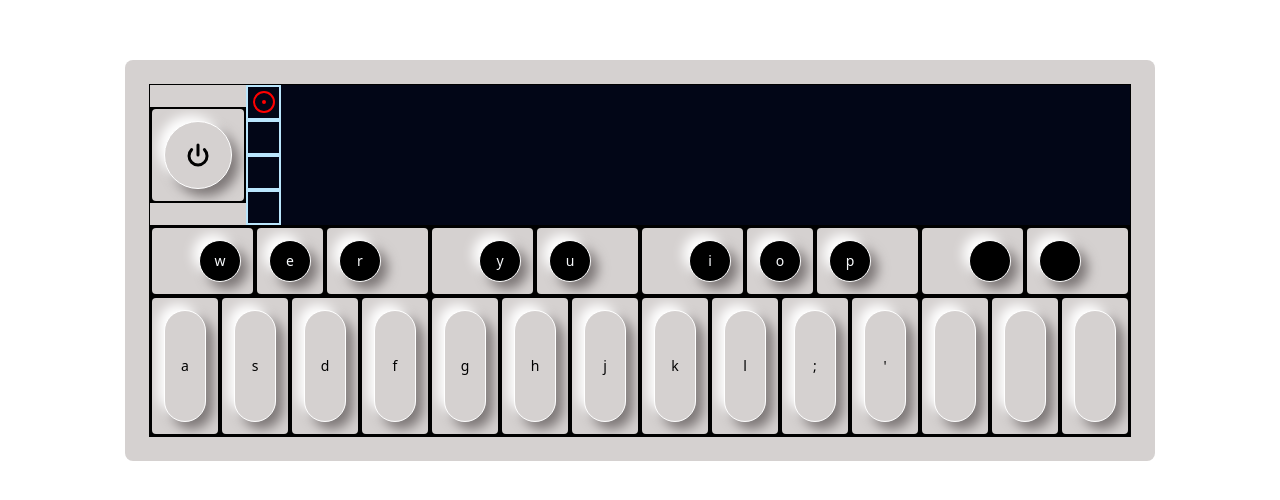
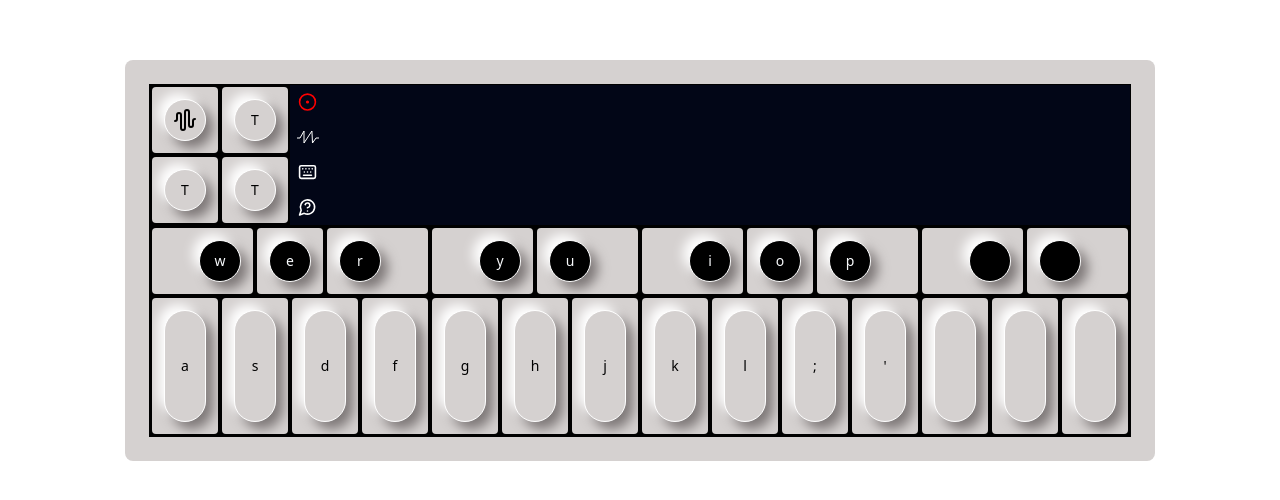
Before and after one commit to royledford/piano, a React (Vite) app: page / in a window 1280 px wide. Shown: the part 140-640 px from the top of the page. Built offline with nearby package versions, Linux system fonts and the light colour scheme.

Commit message:
Redo display, add icons, remove power button, refactor keyMap to toneMap

```diff
--- a/src/Types.ts
+++ b/src/Types.ts
@@ -18,7 +18,7 @@ export type ToneMapType = {
 
 export type OnKeyHandler = (
   e: React.MouseEvent<HTMLButtonElement>,
-  map: ToneMapType,
+  map: ToneMapType
 ) => void
 
 export interface MusicKeyProps {
@@ -31,3 +31,10 @@ export interface MusicKeyProps {
   style?: {}
   children?: ReactNode | undefined
 }
+
+// Device Provider Types
+export type DeviceState = {
+  oscType: 'sine' | 'square' | 'triangle' | 'sawtooth'
+  toneUnisonWidth: number
+  volume: number
+}
--- /dev/null
+++ b/src/components/Button/Button.tsx
@@ -0,0 +1,38 @@
+import { ReactElement, PropsWithChildren, ReactEventHandler } from 'react'
+import { Button as ShadButton } from '@/components/ui/button'
+
+type ButtonProps = {
+  onClick: ReactEventHandler<HTMLButtonElement>
+  className: string
+  style: object
+}
+
+// Display a full sized key
+export default function Button({
+  onClick,
+  className = '',
+  style = {},
+  children,
+}: PropsWithChildren & ButtonProps): ReactElement {
+  return (
+    <ShadButton
+      className={`${className} w-[70px] h-[70px] group border-2  border-black  p-0 flex rounded-none bg-black text-black`}
+      style={style}
+      onClick={onClick}
+    >
+      <div
+        className={`hover:bg-[#c4c0be] bg-[#D5D1D0] overflow-hidden flex items-center p-[12px] h-full w-full rounded-sm`}
+      >
+        <div
+          className={`bg-[#D5D1D0]
+          shadow-[-7px_-7px_12px_-1px_#fff,7px_7px_12px_#7D7777]
+          group-active:shadow-[-3px_-3px_3px_#fff,3px_3px_3px_#7D7777]
+          border-white
+          border rounded-full flex justify-center items-center h-full w-[42px]`}
+        >
+          {children}
+        </div>
+      </div>
+    </ShadButton>
+  )
+}
--- a/src/components/Display/Display.tsx
+++ b/src/components/Display/Display.tsx
@@ -1,5 +1,12 @@
-import { CircleDot } from 'lucide-react'
-import { PropsWithChildren } from 'react'
+import {
+  CircleDot,
+  AudioWaveform,
+  Keyboard,
+  MessageCircleQuestion,
+} from 'lucide-react'
+import { AudioWaveformSawtooth } from '@/components/Icons'
+
+import { PropsWithChildren, ReactElement } from 'react'
 
 // Display for keyboard
 export default function Display({
@@ -11,21 +18,21 @@ export default function Display({
       className={`${className ? className : ''} w-full h-[140px] bg-slate-950`}
     >
       <div className="flex flex-col h-full">
-        <div className="border-sky-200 border-2 w-[35px] h-[35px] flex justify-center items-center">
-          <CircleDot color="red" />
-        </div>
-        <div className="border-sky-200 border-2 w-[35px] h-[35px]"></div>
-        <div className="border-sky-200 border-2 w-[35px] h-[35px]"></div>
-        <div className="border-sky-200 border-2 w-[35px] h-[35px]"></div>
+        <IconDisplay render={<CircleDot color="red" />} />
+        <IconDisplay
+          render={<AudioWaveformSawtooth color="white" strokeWidth={1} />}
+        />
+        <IconDisplay render={<Keyboard color="white" />} />
+        <IconDisplay render={<MessageCircleQuestion color="white" />} />
       </div>
     </div>
   )
 }
 
-function IconDisplay({ children }: PropsWithChildren) {
+function IconDisplay({ render }: { render: ReactElement }) {
   return (
-    <div className="border-sky-200 border-2 w-[35px] h-[35px] flex justify-center items-center">
-      <CircleDot color="red" />
+    <div className="w-[35px] h-[35px] flex justify-center items-center p-2">
+      {render}
     </div>
   )
 }
--- /dev/null
+++ b/src/components/Icons/AudioWaveformSawtooth.tsx
@@ -0,0 +1,18 @@
+import { IconWrapper, IconProps } from './IconWrapper'
+
+export const AudioWaveformSawtooth = ({
+  iconName,
+  color = 'black',
+  strokeWidth = 2,
+  ...rest
+}: IconProps) => {
+  return (
+    <IconWrapper iconName="AudioWaveformSawtooth" {...rest}>
+      <path
+        d="M1 13H4L8 6V18L15.9093 6L16.5 18L20 13H23"
+        stroke={color}
+        strokeWidth={strokeWidth}
+      />
+    </IconWrapper>
+  )
+}
--- /dev/null
+++ b/src/components/Icons/AudioWaveformSine.tsx
@@ -0,0 +1,20 @@
+import { IconWrapper, IconProps } from './IconWrapper'
+
+export const AudioWaveformSine = ({
+  iconName,
+  color = 'black',
+  strokeWidth = 2,
+  ...rest
+}: IconProps) => {
+  return (
+    <IconWrapper iconName="AudioWaveformSine" {...rest}>
+      <path
+        d="M2 13.0001C2.53043 13.0001 3.03914 12.7894 3.41421 12.4143C3.78929 12.0392 4 11.5305 4 11.0001V7.00009C4 6.46966 4.21071 5.96095 4.58579 5.58588C4.96086 5.21081 5.46957 5.00009 6 5.00009C6.53043 5.00009 7.03914 5.21081 7.41421 5.58588C7.78929 5.96095 8 6.46966 8 7.00009V17.0001C8 17.5305 8.21071 18.0392 8.58579 18.4143C8.96086 18.7894 9.46957 19.0001 10 19.0001C10.5304 19.0001 11.0391 18.7894 11.4142 18.4143C11.7893 18.0392 12 17.5305 12 17.0001V7C12 6.46957 12.2107 5.96086 12.5858 5.58579C12.9609 5.21071 13.4696 5 14 5C14.5304 5 15.0391 5.21071 15.4142 5.58579C15.7893 5.96086 16 6.46957 16 7V17.0001C16 17.5305 16.2107 18.0392 16.5858 18.4143C16.9609 18.7894 17.4696 19.0001 18 19.0001C18.5304 19.0001 19.0391 18.7894 19.4142 18.4143C19.7893 18.0392 20 17.5305 20 17.0001V13.0001C20 12.4697 20.2107 11.961 20.5858 11.5859C20.9609 11.2108 21.4696 11.0001 22 11.0001"
+        stroke={color}
+        strokeWidth={strokeWidth}
+        strokeLinecap="round"
+        strokeLinejoin="round"
+      />
+    </IconWrapper>
+  )
+}
--- /dev/null
+++ b/src/components/Icons/AudioWaveformSquare.tsx
@@ -0,0 +1,18 @@
+import { IconWrapper, IconProps } from './IconWrapper'
+
+export const AudioWaveformSquare = ({
+  iconName,
+  color = 'black',
+  strokeWidth = 2,
+  ...rest
+}: IconProps) => {
+  return (
+    <IconWrapper iconName="AudioWaveformSquare" {...rest}>
+      <path
+        d="M1 13H4V5H8V19H12V5H15.8185L16 19H20V13H23"
+        stroke={color}
+        strokeWidth={strokeWidth}
+      />
+    </IconWrapper>
+  )
+}
--- /dev/null
+++ b/src/components/Icons/AudioWaveformTriangle.tsx
@@ -0,0 +1,18 @@
+import { IconWrapper, IconProps } from './IconWrapper'
+
+export const AudioWaveformTriangle = ({
+  iconName,
+  color = 'black',
+  strokeWidth = 2,
+  ...rest
+}: IconProps) => {
+  return (
+    <IconWrapper iconName="AudioWaveformTriangle" {...rest}>
+      <path
+        d="M1 13H4L6 6L10 18L13.9093 6L18 18L20 13H23"
+        stroke={color}
+        strokeWidth={strokeWidth}
+      />
+    </IconWrapper>
+  )
+}
--- /dev/null
+++ b/src/components/Icons/IconWrapper.tsx
@@ -0,0 +1,48 @@
+import type { HTMLAttributes, PropsWithChildren } from 'react'
+
+interface Props {
+  iconName: string
+  color?: string
+  size?: number
+  strokeWidth?: number
+  className?: string
+  rotate?: number
+}
+
+export type IconProps = PropsWithChildren & Props
+
+export const IconWrapper = ({
+  iconName,
+  color = 'black',
+  size = 24,
+  strokeWidth = 2,
+  className,
+  rotate,
+  children,
+  ...rest
+}: IconProps) => {
+  return (
+    <div
+      className={className}
+      aria-label={iconName}
+      role="img"
+      style={{
+        display: 'flex',
+        justifyContent: 'center',
+        alignItems: 'center',
+        transform: rotate ? `rotate(${rotate}deg)` : undefined,
+      }}
+      {...rest}
+    >
+      <svg
+        width={size}
+        height={size}
+        viewBox={`0 0 ${size} ${size}`}
+        fill="none"
+        xmlns="http://www.w3.org/2000/svg"
+      >
+        {children}
+      </svg>
+    </div>
+  )
+}
--- /dev/null
+++ b/src/components/Icons/index.ts
@@ -0,0 +1,11 @@
+import { AudioWaveformSawtooth } from './AudioWaveformSawtooth'
+import { AudioWaveformSine } from './AudioWaveformSine'
+import { AudioWaveformSquare } from './AudioWaveformSquare'
+import { AudioWaveformTriangle } from './AudioWaveformTriangle'
+
+export {
+  AudioWaveformSawtooth,
+  AudioWaveformSine,
+  AudioWaveformSquare,
+  AudioWaveformTriangle,
+}
--- a/src/components/Key/Key.tsx
+++ b/src/components/Key/Key.tsx
@@ -1,4 +1,4 @@
-import { ReactElement, useMemo } from 'react'
+import { ReactElement, useMemo, useEffect, useState } from 'react'
 import KeyFull from './KeyFull'
 import KeySemi from './KeySemi'
 import { MusicKeyProps } from '@/Types'
@@ -10,10 +10,6 @@ type KeyProps = MusicKeyProps & {
 
 // Display a keyboard key
 export default function Key(props: KeyProps): ReactElement {
-  const temp = useMemo(() => {
-    return props.highlight ? 'blue' : 'red'
-  }, [])
-
   if (props.type === 'fullTone') {
     return (
       <KeyFull
--- a/src/pages/Keyboard/Keyboard.tsx
+++ b/src/pages/Keyboard/Keyboard.tsx
@@ -5,7 +5,8 @@ import Key from '@/components/Key/Key'
 import { toneMap } from '@/lib/utils'
 import { OnKeyHandler, ToneMapType } from '@/Types'
 import { useActx } from '@/providers/WebAudioProvider/webAudioProvider'
-
+import Button from '@components/Button/Button'
+import { CircleDot, AudioWaveform, MessageCircleQuestion } from 'lucide-react'
 import { useKeyboard } from '@/providers/keyboard-provider'
 
 export default function Keyboard() {
@@ -61,7 +62,19 @@ export default function Keyboard() {
       <div className="p-6 rounded-lg flex items-center justify-center bg-[#D5D1D0]">
         <div className="w-min">
           <div className="flex justify-center items-center border border-black border-b-0">
-            <KeyPower on={Boolean(actx)} onClick={() => {}} />
+            <div className="flex flex-col">
+              <div className="flex">
+                <Button>
+                  <AudioWaveform color="black" />
+                </Button>
+                <Button>T</Button>
+              </div>
+              <div className="flex">
+                <Button>T</Button>
+                <Button>T</Button>
+              </div>
+            </div>
+
             <Display />
           </div>
           <div className="w-min flex flex-row align-middle justify-center bg-white border border-black border-b-0">
```
